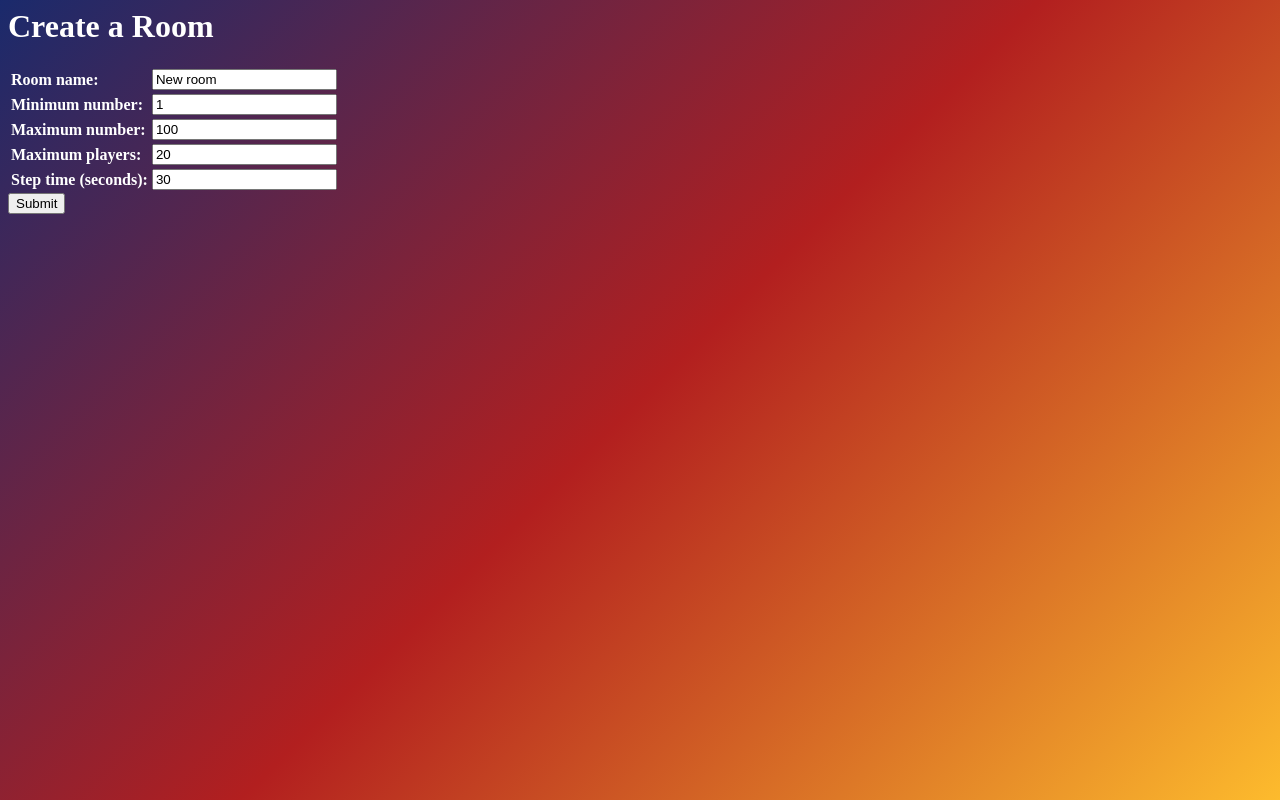
After one commit to TTHILLTT/NumBombOnline, a Django app: page /room/create/ in a window 1280 px wide. The commit adds this page. Run offline with Django 5.2, Linux system fonts and the light colour scheme.

Commit message:
添加房间创建和详情功能，支持多语言，更新相关模板和表单

```diff
--- a/NumBombOnline/settings.py
+++ b/NumBombOnline/settings.py
@@ -44,6 +44,7 @@ INSTALLED_APPS = [
 MIDDLEWARE = [
     'django.middleware.security.SecurityMiddleware',
     'django.contrib.sessions.middleware.SessionMiddleware',
+    'django.middleware.locale.LocaleMiddleware',
     'django.middleware.common.CommonMiddleware',
     'django.middleware.csrf.CsrfViewMiddleware',
     'django.contrib.auth.middleware.AuthenticationMiddleware',
@@ -126,3 +127,5 @@ DEFAULT_AUTO_FIELD = 'django.db.models.BigAutoField'
 AUTH_USER_MODEL = 'account.User'
 
 CSRF_TRUSTED_ORIGINS = ['https://nbo.myworldzycpc.top']
+
+LOCALE_PATHS = [BASE_DIR / 'locale']
--- a/NumBombOnline/urls.py
+++ b/NumBombOnline/urls.py
@@ -26,5 +26,7 @@ urlpatterns = [
     path('logout/', account.views.user_logout, name='logout'),
     path('register/', account.views.register, name='register'),
     path('profile/', account.views.profile, name='profile'),
-    path('profile/<str:username>/', account.views.profile, name='profile_username')
+    path('profile/<str:username>/', account.views.profile, name='profile_username'),
+    path('room/create/', game.views.room_create, name='room_create'),
+    path('room/<int:room_id>/', game.views.room_detail, name='room_detail'),
 ]
--- a/account/apps.py
+++ b/account/apps.py
@@ -1,6 +1,7 @@
 from django.apps import AppConfig
-
+from django.utils.translation import gettext_lazy as _
 
 class AccountConfig(AppConfig):
     default_auto_field = 'django.db.models.BigAutoField'
     name = 'account'
+    verbose_name = _('Account')
--- a/game/apps.py
+++ b/game/apps.py
@@ -1,6 +1,8 @@
 from django.apps import AppConfig
+from django.utils.translation import gettext_lazy as _
 
 
 class GameConfig(AppConfig):
     default_auto_field = 'django.db.models.BigAutoField'
     name = 'game'
+    verbose_name = _('Game')
--- /dev/null
+++ b/game/forms.py
@@ -0,0 +1,15 @@
+from django import forms
+from .models import Room
+from django.utils.translation import gettext_lazy as _
+
+
+class RoomForm(forms.ModelForm):
+    name = forms.CharField(label=_("Room name"), max_length=100, initial=_("New room"))
+    min_num = forms.IntegerField(label=_("Minimum number"), initial=1)
+    max_num = forms.IntegerField(label=_("Maximum number"), initial=100)
+    max_player = forms.IntegerField(label=_("Maximum players"), initial=20)
+    step_time = forms.IntegerField(label=_("Step time (seconds)"), initial=30)
+
+    class Meta:
+        model = Room
+        fields = ['name', 'min_num', 'max_num', 'max_player', 'step_time']
--- a/game/models.py
+++ b/game/models.py
@@ -1,20 +1,25 @@
 from django.db import models
 from account.models import User
+from django.utils.translation import gettext_lazy as _
 
 
 # Create your models here.
 
 class Room(models.Model):
-    name = models.CharField(max_length=127) # 房间名称
-    owner = models.ForeignKey(User, on_delete=models.CASCADE, blank=True) # 房主
-    min_num = models.PositiveIntegerField(default=0) # 最小数字
-    max_num = models.PositiveIntegerField(default=0) # 最大数字
-    max_player = models.PositiveIntegerField(default=0) # 最大玩家数
-    players = models.ManyToManyField(User, related_name='room_players', blank=True) # 玩家列表
-    hide_room = models.BooleanField(default=False) # 是否隐藏房间
-    created_at = models.DateTimeField(auto_now_add=True) # 创建时间
-    updated_at = models.DateTimeField(auto_now=True) # 更新时间
-    room_code = models.CharField(max_length=127, unique=True, blank=True) # 房间码
-    step_time = models.PositiveIntegerField(default=30) # 玩家每步时间限制
-    current_player = models.ForeignKey(User, on_delete=models.CASCADE, blank=True, null=True, related_name='current_player') # 当前玩家
-    order = models.JSONField(default=list) # 玩家顺序
+    name = models.CharField(_('room name'), max_length=127) # 房间名称
+    owner = models.ForeignKey(User, on_delete=models.CASCADE, blank=True, verbose_name=_('owner')) # 房主
+    min_num = models.PositiveIntegerField(_('minimum number'), default=1) # 最小数字
+    max_num = models.PositiveIntegerField(_('maximum number'), default=100) # 最大数字
+    max_player = models.PositiveIntegerField(_('maximum player number'), default=20) # 最大玩家数
+    players = models.ManyToManyField(User, related_name='room_players', blank=True, verbose_name=_('players')) # 玩家列表
+    hide_room = models.BooleanField(_('hide room'), default=False) # 是否隐藏房间
+    created_at = models.DateTimeField(_('created at'), auto_now_add=True) # 创建时间
+    updated_at = models.DateTimeField(_('updated at'), auto_now=True) # 更新时间
+    room_code = models.CharField(_('room code'), max_length=127, unique=True, blank=True, null=True) # 房间码
+    step_time = models.PositiveIntegerField(_('step time limit'), default=30) # 玩家每步时间限制
+    current_player = models.ForeignKey(User, on_delete=models.CASCADE, blank=True, null=True, related_name='current_player', verbose_name=_('current player')) # 当前玩家
+    order = models.JSONField(_('player order'), default=list) # 玩家顺序
+
+    class Meta:
+        verbose_name = _('room')
+        verbose_name_plural = _('rooms')
--- a/game/views.py
+++ b/game/views.py
@@ -1,5 +1,27 @@
-from django.shortcuts import render
+from django.shortcuts import render, redirect
+
+from .forms import RoomForm
+from .models import Room
 
 # Create your views here.
+
+
 def index(request):
-    return render(request, 'index.html')
+    return render(request, 'index.html', {"rooms": Room.objects.all()})
+
+
+def room_create(request):
+    if request.method == 'POST':
+        form = RoomForm(request.POST)
+        if form.is_valid():
+            room = form.save(commit=False)
+            room.owner = request.user
+            room.save()
+            return redirect('room_detail', room_id=room.id)
+    else:
+        form = RoomForm()
+        return render(request, 'room_create.html', {"form": form})
+
+def room_detail(request, room_id):
+    room = Room.objects.get(id=room_id)
+    return render(request, 'room_detail.html', {"room": room})
--- /dev/null
+++ b/templates/room_create.html
@@ -0,0 +1,22 @@
+{% load i18n %}
+
+<html lang="{% translate 'lang' %}">
+
+<head>
+    <meta charset="UTF-8">
+    <meta name="viewport" content="width=device-width, initial-scale=1.0">
+    <title>{% translate 'Create a Room' %}</title>
+    {% include 'style.html' %}
+
+<body>
+    <h1>{% translate 'Create a Room' %}</h1>
+    <form method="post" action="{% url 'room_create' %}">
+        {% csrf_token %}
+        <table style="text-align: left;">
+            {{ form.as_table }}
+        </table>
+        <input type="submit" value="{% translate 'Submit' %}">
+    </form>
+</body>
+
+</html>
```
Also changed, not shown: templates/index.html (+13 -3 lines), templates/login.html (+8 -6 lines), templates/profile.html (+13 -7 lines), templates/register.html (+11 -9 lines), templates/room_detail.html (added, +17 -0 lines), game/migrations/0002_alter_room_options_alter_room_created_at_and_more.py (added), locale/en_US/LC_MESSAGES/django.po (added), locale/zh_Hans/LC_MESSAGES/django.po (added), 2 other files.
